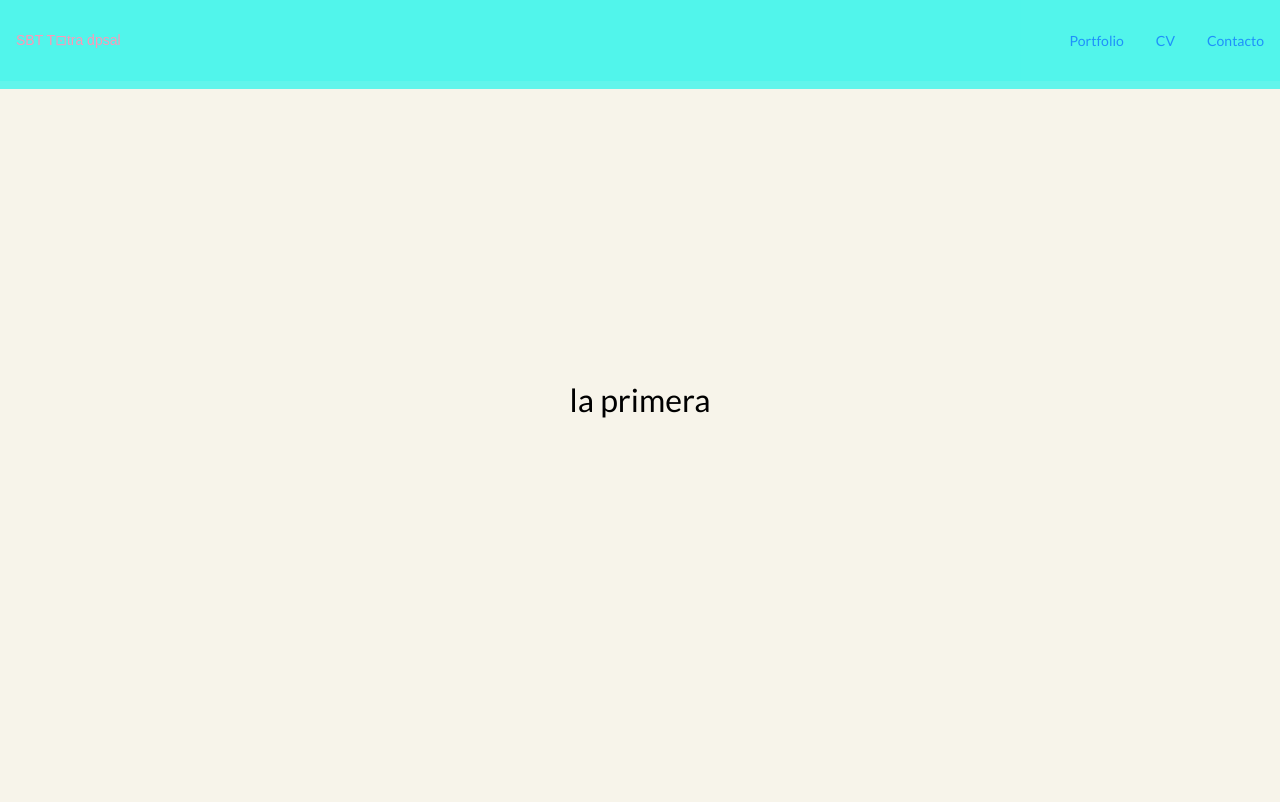
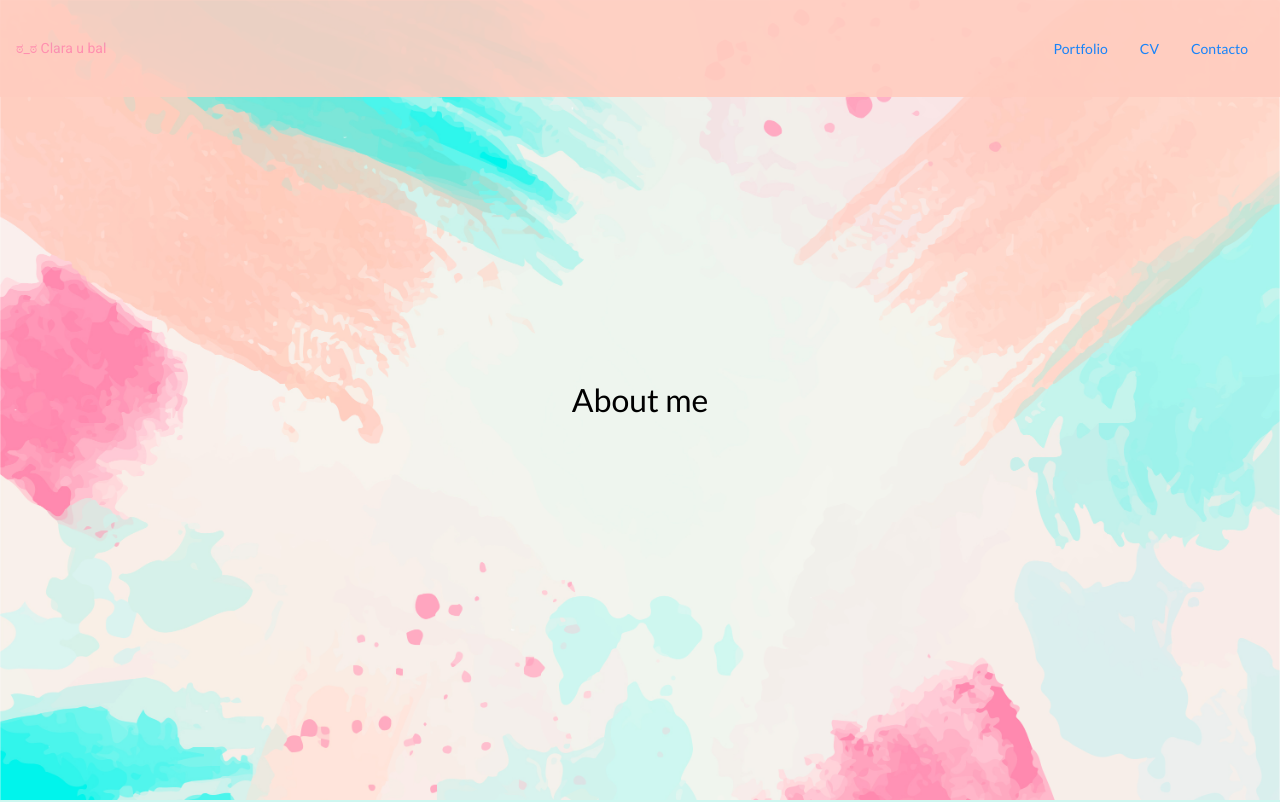
Before and after one commit to clara-am/clara-am.github.io, a plain HTML site: page index.html in a window 1280 px wide. Shown: the top 802 px of the page. Drawn offline with nearby package versions, Linux system fonts and the light colour scheme.

Commit message:
añadir prueba

```diff
--- a/css/style.css
+++ b/css/style.css
@@ -13,21 +13,9 @@ body{
     overflow:hidden;
     font-weight: 400;
     font-size: 14px;
-    background: #F7F4EA;
+    background: #F3F4EE;
     color:#000;
     font-family: 'Lato', sans-serif;
-}
-/* Hide scrollbar for Chrome, Safari and Opera */
-body::-webkit-scrollbar {
-    display: none;
-}
-/* Hide scrollbar for IE and Edge */
-body{
-    -ms-overflow-style: none;
-}
-label{
-    display: block;
-    padding-bottom: 10px;
 }
 img{
     max-width: 100%;
@@ -45,29 +33,37 @@ p,blockquote{
 }
 input,textarea,button:focus{outline: none;}
 h1,h2,h3,h4,h5,h6,p,blockquote {margin: 0;}
+/*****colores***********/
+/*
+FF89AE dark pink
+FFCDBF light melon
+F3F4EE light grey
+00F4EB fluorescent blue
+CDF7F0 light cyan
+*/
 /****************DISEÑO*******************/
 .cabecera{
     width: 100%;
-    height: 160px;
     position: fixed;
     transition:all 0.3s;
     z-index:52;
 }
 .cabecera__nombre{
     z-index:50;
-    font-family: 'Kumbh Sans', sans-serif;;
+    font-family: 'Roboto', sans-serif;;
     transition:all 0.3s;
-    color: #FF8DB1;
+    color: #FF89AE;
+    cursor: pointer;
 }
 .cabecera__nombre:hover{
-    color: #000;
+    color: #00F4EB;
 }
 .cabecera__nav{
     width: 100%;
     height: auto;
     position: absolute;
     right: 0;
-    background: #40F5EC;
+    background: #FFCDBF;
     opacity: .9;
     padding-top: 30px;
     padding-bottom: 30px;
@@ -75,3 +71,14 @@ h1,h2,h3,h4,h5,h6,p,blockquote {margin: 0;}
 .seccion{
     height: 100vh;
 }
+#cv{
+    background: url("https://clara-am.github.io/img/34.jpg") fixed;
+    background-size:cover;
+    height:100vh;
+}
+#portfolio{
+    background: #CDF7F0;
+}
+#contacto{
+    background: #F3F4EE;
+}
--- a/index.html
+++ b/index.html
@@ -5,7 +5,7 @@
     <meta name="viewport" content="width=device-width, initial-scale=1.0">
     <link rel="stylesheet" href="https://maxcdn.bootstrapcdn.com/font-awesome/4.6.1/css/font-awesome.min.css">
     <link rel="stylesheet" href="https://stackpath.bootstrapcdn.com/bootstrap/4.5.0/css/bootstrap.min.css" integrity="sha384-9aIt2nRpC12Uk9gS9baDl411NQApFmC26EwAOH8WgZl5MYYxFfc+NcPb1dKGj7Sk" crossorigin="anonymous">
-    <link href="https://fonts.googleapis.com/css2?family=Lato:wght@400;700&family=Varela+Round&display=swap" rel="stylesheet">
+    <link href="https://fonts.googleapis.com/css2?family=Lato:wght@400;700&family=Roboto:wght@400;700&display=swap" rel="stylesheet">
     <link rel="icon" type="image/png" href="img/logo-clara.png"/>
     <link rel="stylesheet" href="css/style.css">
     <title>Portfolio Clara Albalá GitHub</title>
@@ -17,30 +17,30 @@
                 <a href="https://clara-am.github.io/">ಠ_ಠ Clara Albalá</a>
             </div>
             <!--menu-->
-            <ul class="cabecera__nav nav justify-content-end">
+            <ul class="nav justify-content-end">
                 <li class="nav-item">
-                <a class="nav-link active" href="#portfolio">Portfolio</a>
+                    <a class="nav-link active" href="#portfolio">Portfolio</a>
                 </li>
                 <li class="nav-item">
-                <a class="nav-link" href="#cv">CV</a>
+                    <a class="nav-link" href="#cv">CV</a>
                 </li>
                 <li class="nav-item">
-                <a class="nav-link" href="#contacto">Contacto</a>
+                    <a class="nav-link" href="#contacto">Contacto</a>
                 </li>
             </ul>
         </nav>
     </header>
-    <section id="portfolio" class="seccion d-flex justify-content-center align-items-center">
-        <h2>la primera</h2>
+    <section id="cv" class="seccion d-flex justify-content-center align-items-center">
+        <h2>About me</h2>
     </section>
 
-    <section id="cv" class="seccion d-flex justify-content-center align-items-center">
-        <h2>la segunda</h2>
+    <section id="portfolio" class="seccion d-flex justify-content-center align-items-center">
+        <h2>Portfolio me</h2>
 
     </section>
 
     <section id="contacto" class="seccion d-flex justify-content-center align-items-center">
-        <h2>la tercera</h2>
+        <h2>Contact me</h2>
 
     </section>
     <footer>
--- a/js/main.js
+++ b/js/main.js
@@ -1,5 +1,5 @@
 $(document).ready(function () {
-    $('.cabecera_nav li a').on('click',function(e){
+    $('ul li a').on('click',function(e){
         e.preventDefault();
         var strAncla=$(this).attr('href');
         $('body,html').stop(true,true).animate({
@@ -10,12 +10,16 @@ $(document).ready(function () {
     var elm = document.getElementById("logo");
     var check = "ಠ_ಠ Clara Albalá";
     var name = "xxxxxxxxxxxxxxx";
-    var array_search = ["A","a","B","b","c","D","d","E","e","F"," ","G","g","H","h","I","i","J",
+    var array_search = ["A","a","B","b","C","c","D","d","E","e","F"," ","G","g","H","h","I","i","J",
                         "j","K","k","L","l","ø","R","r","N","n","M","m","S","s","T","t"," ","x",
-                        "U","u","V","v"," ","Å","á","z","q","P","p","⨀","⋋","⊠","⊞","⊡","∎"];
+                        "U","u","V","v"," ","Å","á","z","q","P","p","⨀","⋋","⊠","⊞","⊡","∎","ಠ","_"];
+
+    function setCharAt(str,index,chr) {
+        if(index > str.length-1) return str;
+        return str.substr(0,index) + chr + str.substr(index+1);
+    }
     function theLoop() {
     setTimeout(function () {
-
         for (i = 0; i < 16; i++) {
             if(name[i] == check[i]){
                 // it is correct
@@ -35,8 +39,4 @@ $(document).ready(function () {
     }, 100);
     };
     theLoop();
-    function setCharAt(str,index,chr) {
-        if(index > str.length-1) return str;
-        return str.substr(0,index) + chr + str.substr(index+1);
-    }
 });
```
Also changed, not shown: 404.html (+4 -3 lines). Lines whose indentation alone changed are shown as unchanged.
